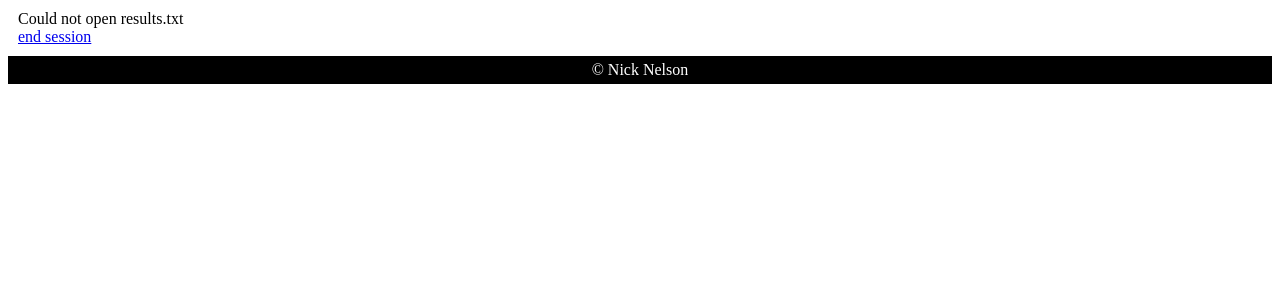
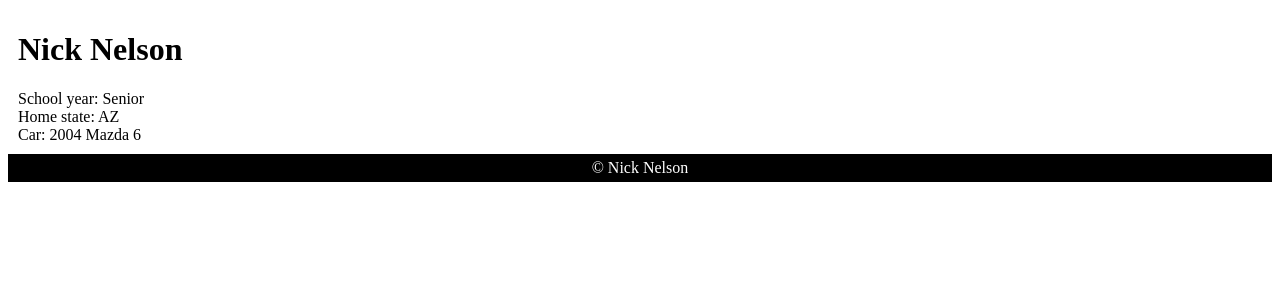
Before and after one commit to nicknlsn/cs313-php, a PHP site: page /assignments/03Survey/surveyResults.php in a window 1280 px wide. Shown: the part 98-398 px from the top of the page. Run offline with PHP 8.4, Linux system fonts and the light colour scheme.

Commit message:
got session handling working right.

```diff
--- a/assignments/03Survey/endSession.php
+++ b/assignments/03Survey/endSession.php
@@ -1,5 +1,5 @@
 <?php
-session_start();
+session_start(); // resume existing session
 session_unset();
 session_destroy();
 header('Location: survey.php');
--- /dev/null
+++ b/assignments/03Survey/results.txt
@@ -0,0 +1 @@
+Nick Nelson:Senior:AZ:2004 Mazda 6
--- a/assignments/03Survey/surveyResults.php
+++ b/assignments/03Survey/surveyResults.php
@@ -1,5 +1,5 @@
 <?php
-session_start();
+session_start(); // resume existing session
 ?>
 
 <!DOCTYPE html>
@@ -19,9 +19,9 @@ session_start();
 			while (($line = fgets($handle)) !== false) {
         		$set = explode(":", $line);    // split by the ':'
         		echo "<h1>$set[0]</h1>";       // name
-        		echo "$set[1]<br/>";           // academic level
-        		echo "From: $set[2]<br/>";     // from state
-        		echo "Drives a: $set[3]<br/>"; // car
+        		echo "School year: $set[1]<br/>";           // academic level
+        		echo "Home state: $set[2]<br/>";     // from state
+        		echo "Car: $set[3]<br/>"; // car
 			}
 
 			fclose($handle); // close the file
@@ -29,9 +29,11 @@ session_start();
 		    // error opening the file.
 		    echo "Could not open results.txt";
 		}
+
+		if (isset($_SESSION['userName'])) {
+				echo "<br/>You have a session going that prevents you from doing the survey again. <a href=\"endSession.php\">Click here</a> to end it.";
+		}
 		?>
-
-		<br/><a href="endSession.php">end session</a>
 	</div>
 
 	<div id="footer">
```
Also changed, not shown: assignments/03Survey/survey.php (+1 -7 lines).
